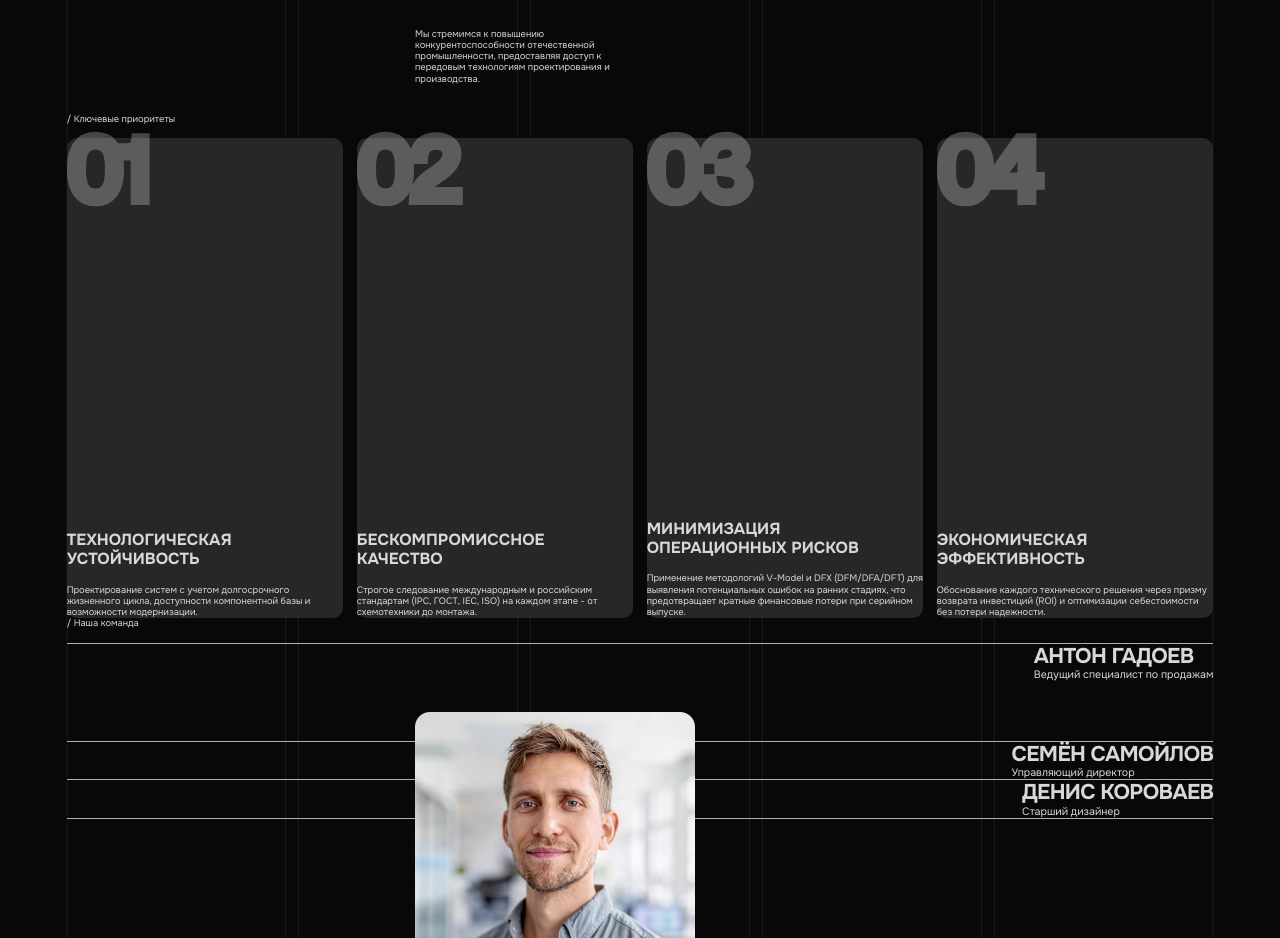
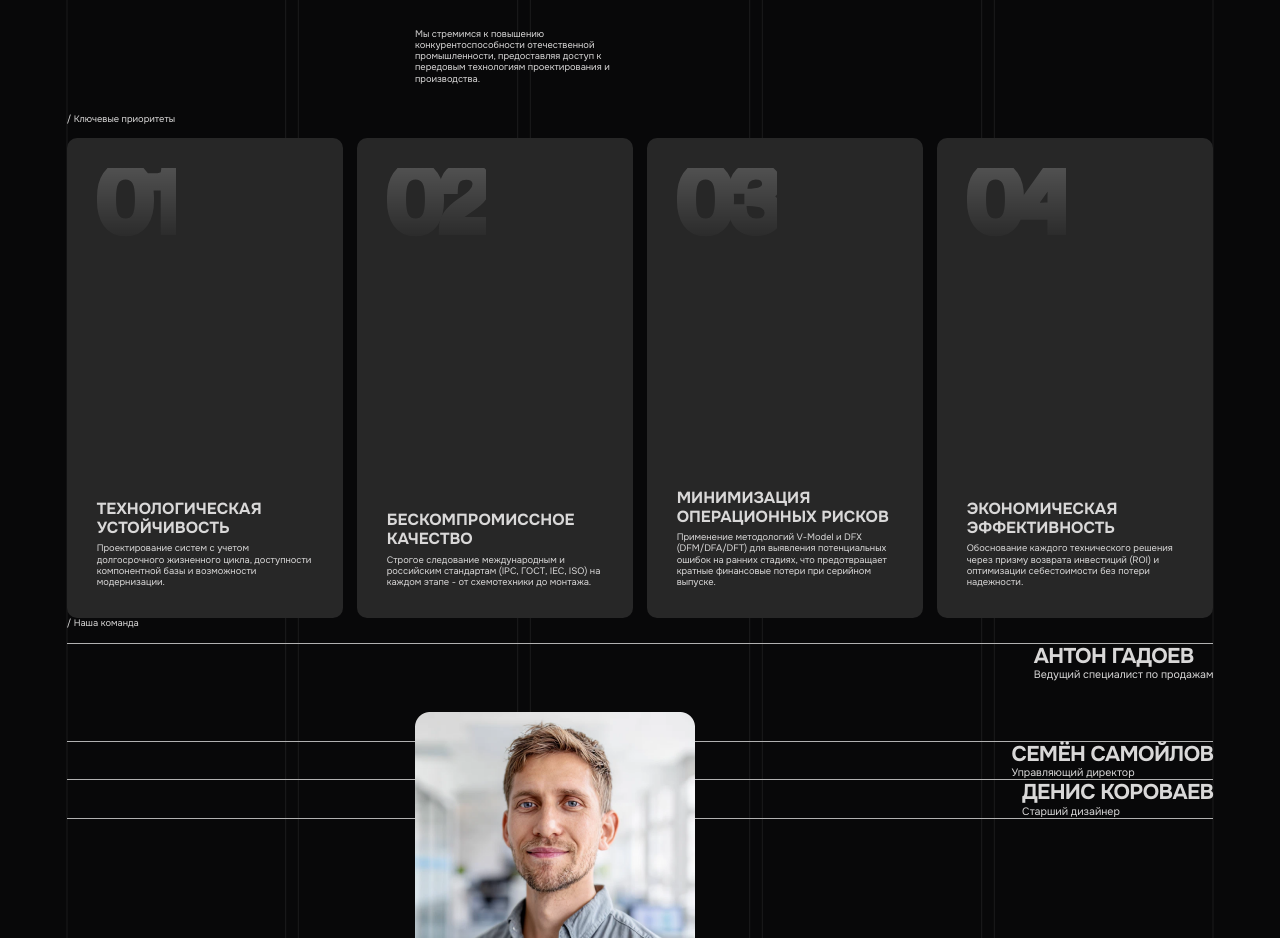
Before and after one commit to matilda081133-sketch/teh, a React (Vite) app: page /about in a window 1280 px wide. Shown: the part 1460-2398 px from the top of the page. Built offline with nearby package versions, Linux system fonts and the light colour scheme.

Commit message:
fix: thicken priority numbers with transparent stroke to preserve gradient and reduce gap to 6px

```diff
--- a/src/components/AboutSection4.module.css
+++ b/src/components/AboutSection4.module.css
@@ -160,7 +160,7 @@
   flex-direction: column;
   align-items: flex-start;
   justify-content: space-between;
-  padding: var(--padding-30);
+  padding: 30px;
   box-sizing: border-box;
   min-width: var(--min-w-311);
   max-width: var(--max-w-415);
@@ -180,8 +180,10 @@
   text-transform: uppercase;
   font-weight: 800;
   font-family: inherit;
-  color: var(--Grey);
-  -webkit-text-stroke: 8px var(--Grey);
+  background: var(--gradient-1);
+  -webkit-background-clip: text;
+  -webkit-text-fill-color: transparent;
+  -webkit-text-stroke: 8px transparent;
   display: inline-block;
   opacity: var(--opacity-0_3);
 }
@@ -190,7 +192,7 @@
   display: flex;
   flex-direction: column;
   align-items: flex-start;
-  gap: 16px;
+  gap: 6px;
   font-size: var(--fs-24);
   font-family: var(--font-onest);
 }
```
